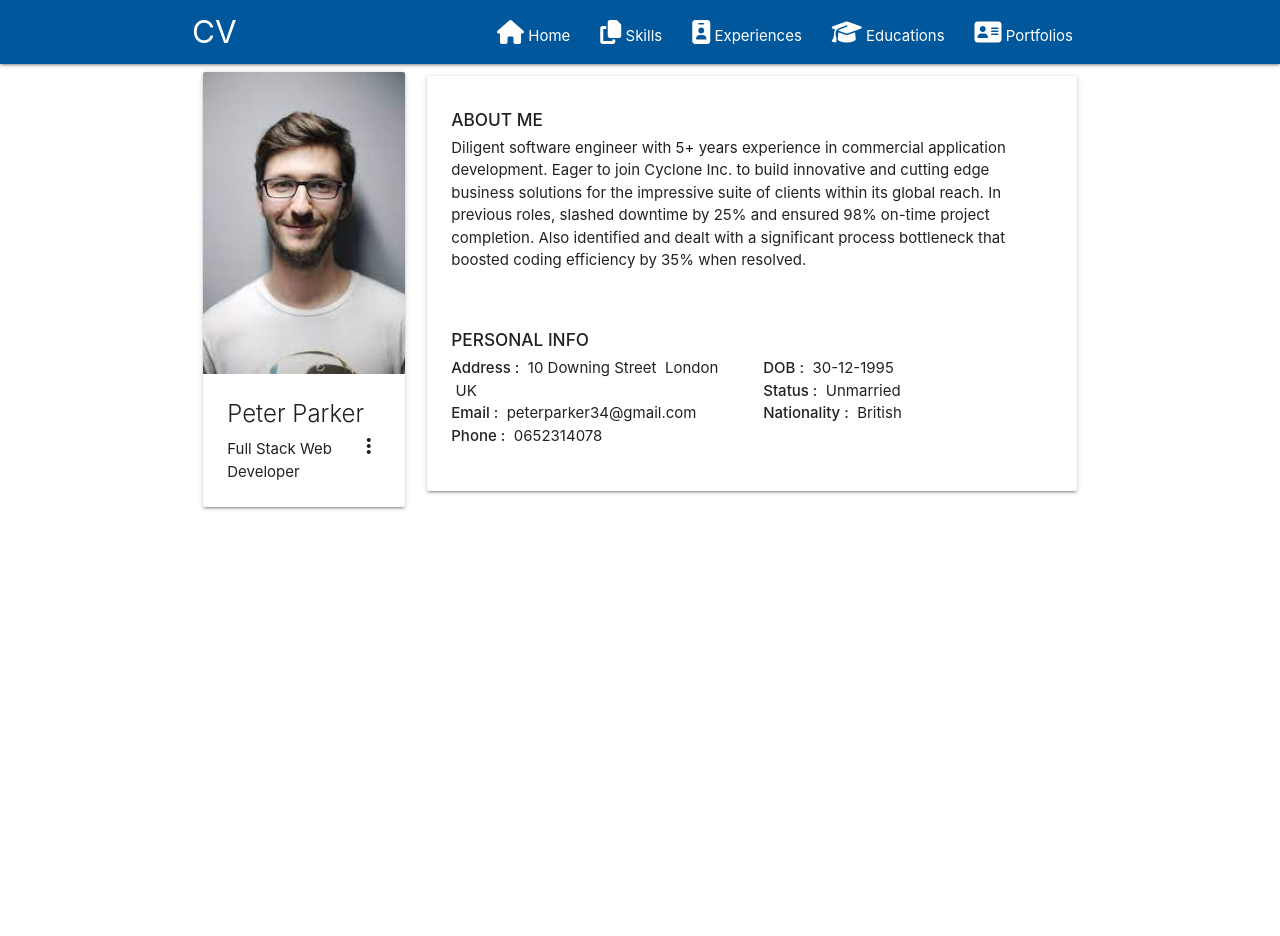
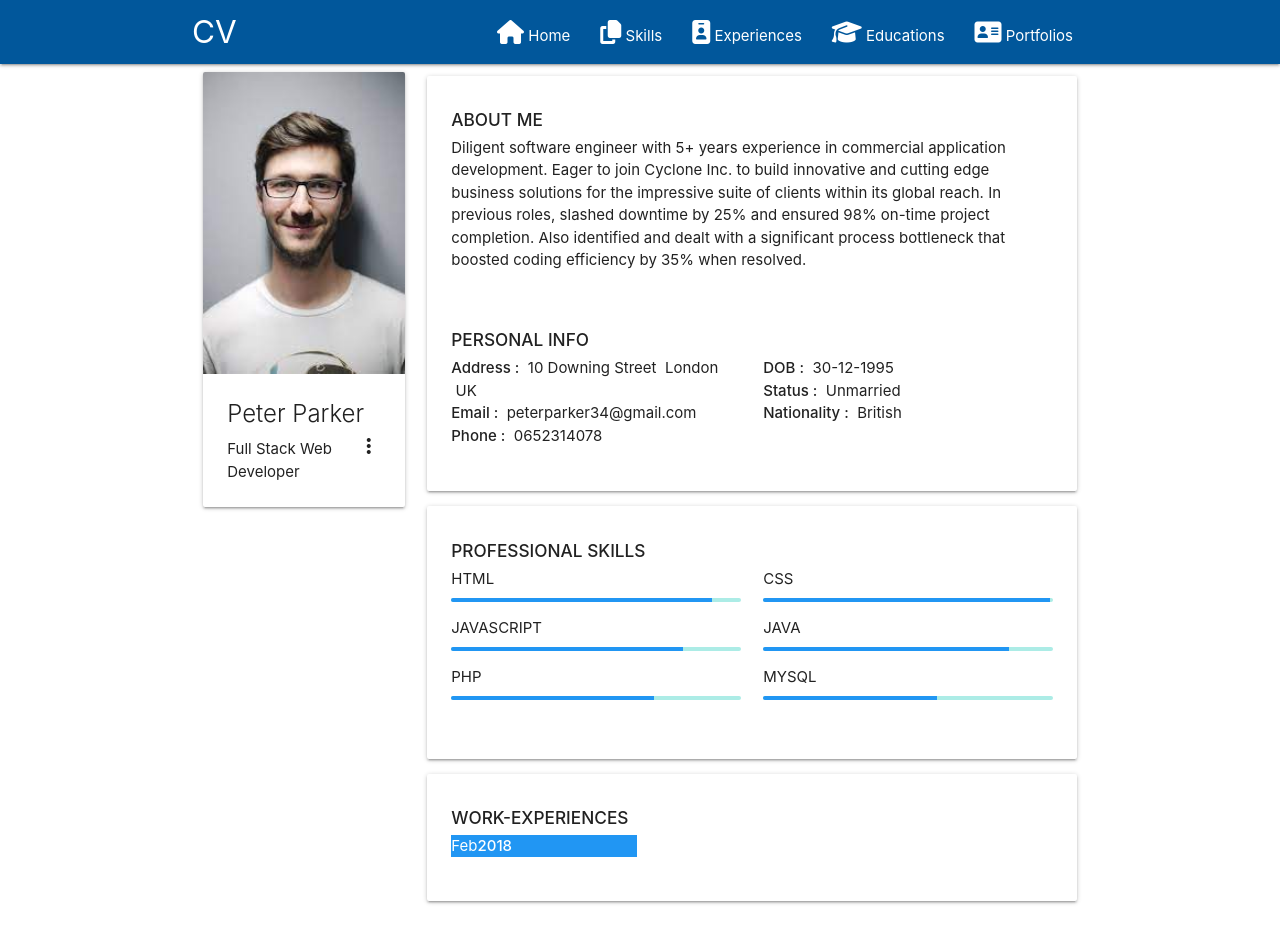
Before and after one commit to ushanidesilva/my-resume-editor, a React (Create React App) app: page / in a window 1280 px wide. Before the commit the page ends 800 px from the top, so only its background shows below. Built offline with nearby package versions, Linux system fonts and the light colour scheme.

Commit message:
Update Skills.js

```diff
--- a/src/components/Experiences.js
+++ b/src/components/Experiences.js
@@ -1,9 +1,25 @@
-import React, { Component } from 'react';
+import React, { Component } from "react";
 
 class Experiences extends React.Component {
-    render() {
-        return <div></div>;
-    }
+  render() {
+    return (
+      <div className="card">
+        <div className="card-content">
+          <h6>
+            <strong>WORK-EXPERIENCES</strong>
+          </h6>
+          <div className="row">
+            <div className="col s12 m4 l4 xl4">
+                <p className="blue year_exp white-text">
+                    Feb
+                    <strong>2018</strong>
+                </p>
+            </div>
+          </div>
+        </div>
+      </div>
+    );
+  }
 }
 
 export default Experiences;
--- a/src/components/Skills.js
+++ b/src/components/Skills.js
@@ -1,4 +1,4 @@
-import React, { Component } from 'react';
+import React, { Component } from "react";
 
 // export default class Skills extends Component{
 //     render(){
@@ -9,9 +9,52 @@ import React, { Component } from 'react';
 // }
 
 class Skills extends React.Component {
-    render() {
-        return <div></div>;
-    }
+  render() {
+    return (
+      <div className="card">
+        <div className="card-content">
+          <h6>
+            <strong>PROFESSIONAL SKILLS</strong>
+          </h6>
+          <div className="row mt-top">
+            <div className="col s6">
+              <p>HTML</p>
+              <div class="progress gray lighten-1">
+                <div class="determinate blue" style={{ width: "90%" }}></div>
+              </div>
+
+              <p>JAVASCRIPT</p>
+              <div class="progress gray lighten-1">
+                <div class="determinate blue" style={{ width: "80%" }}></div>
+              </div>
+
+              <p>PHP</p>
+              <div class="progress gray lighten-1">
+                <div class="determinate blue" style={{ width: "70%" }}></div>
+              </div>
+            </div>
+
+            <div className="col s6">
+              <p>CSS</p>
+              <div class="progress gray lighten-1">
+                <div class="determinate blue" style={{ width: "99%" }}></div>
+              </div>
+
+              <p>JAVA</p>
+              <div class="progress gray lighten-1">
+                <div class="determinate blue" style={{ width: "85%" }}></div>
+              </div>
+              <p>MYSQL</p>
+              <div class="progress gray lighten-1">
+                <div class="determinate blue" style={{ width: "60%" }}></div>
+              </div>
+            </div>
+
+          </div>
+        </div>
+      </div>
+    );
+  }
 }
 
 export default Skills;
```
